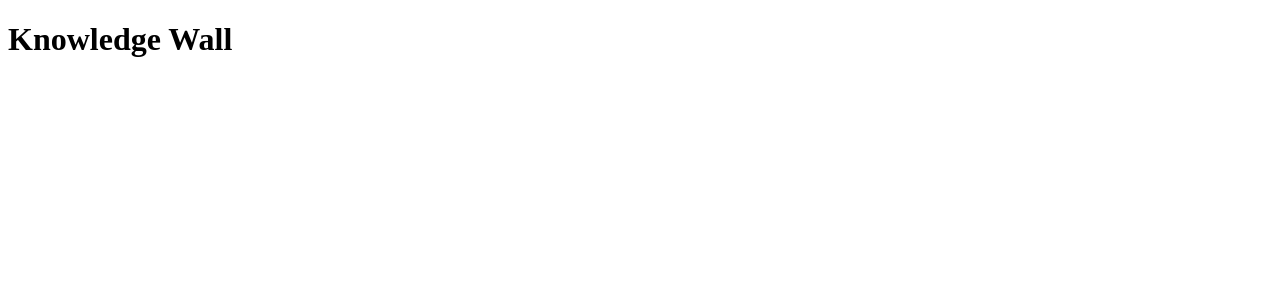
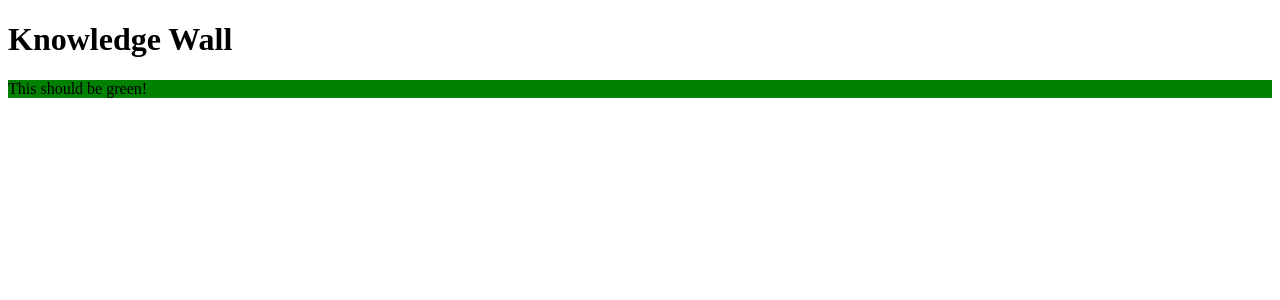
Before and after one commit to gkelley/knowledge-wall, a React (Create React App) app in the folder knowledge-wall/: page / in a window 1280 px wide. Shown: the top 300 px of the page. Built offline with nearby package versions, Linux system fonts and the light colour scheme.

Commit message:
Css Modules Added

```diff
--- a/knowledge-wall/src/App.tsx
+++ b/knowledge-wall/src/App.tsx
@@ -1,10 +1,13 @@
 import React from 'react';
 import './App.css';
+import CssModulesTest from './components/CssModulesTest/CssModulesTest';
+
 
 const App: React.FC = () => {
   return (
     <div>
       <h1>Knowledge Wall</h1>
+      <CssModulesTest />
     </div>
   );
 }
--- /dev/null
+++ b/knowledge-wall/src/components/CssModulesTest/CssModulesTest.module.css
@@ -0,0 +1,3 @@
+.green{
+    background-color: green;
+}
--- /dev/null
+++ b/knowledge-wall/src/components/CssModulesTest/CssModulesTest.tsx
@@ -0,0 +1,12 @@
+import React from 'react';
+import styles from './CssModulesTest.module.css';
+
+const CssModulesTest = () => {
+    return (
+        <div className={styles.green}>
+            <p>This should be green!</p>
+        </div>
+    );
+};
+
+export default CssModulesTest;
```
